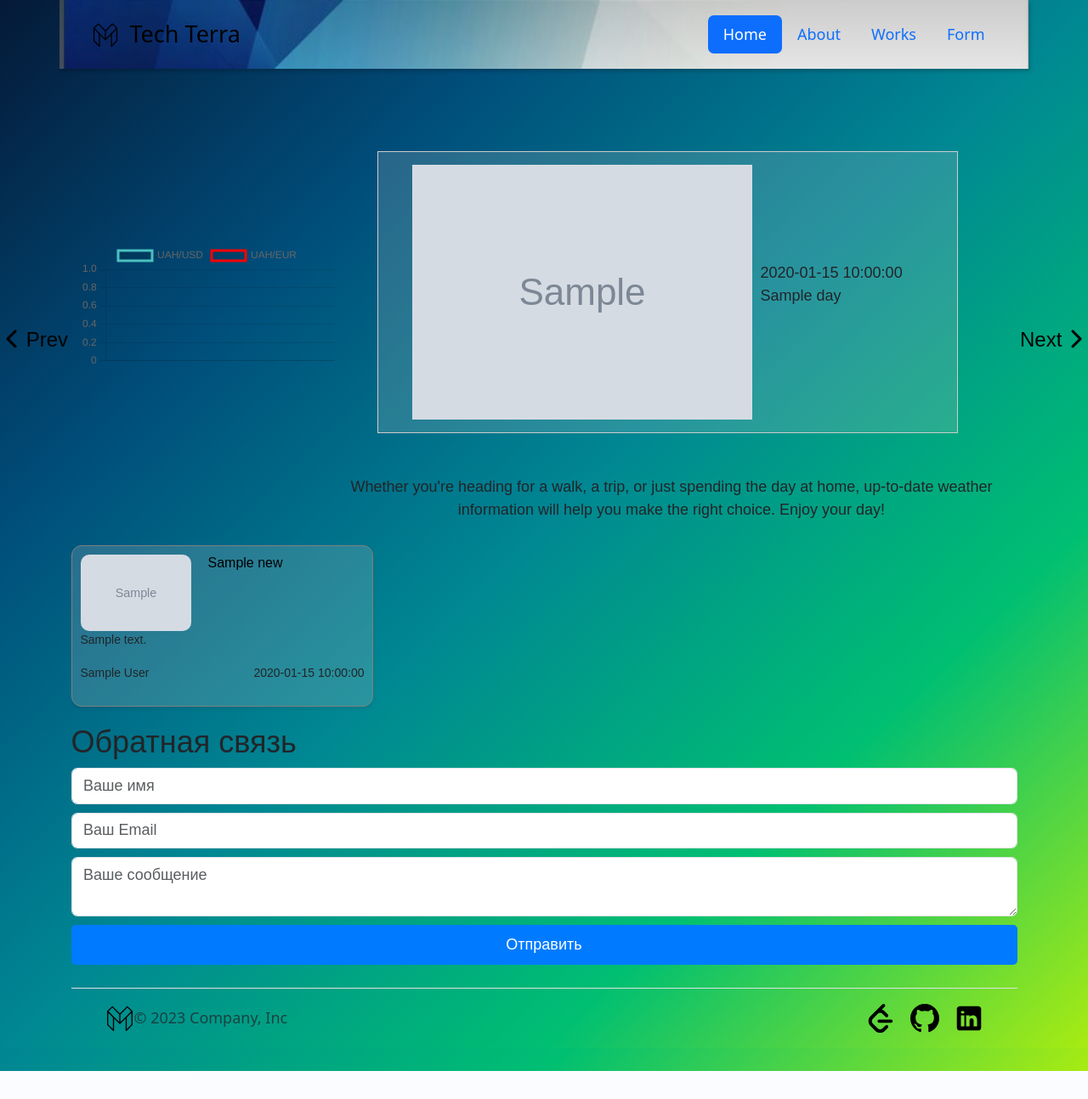
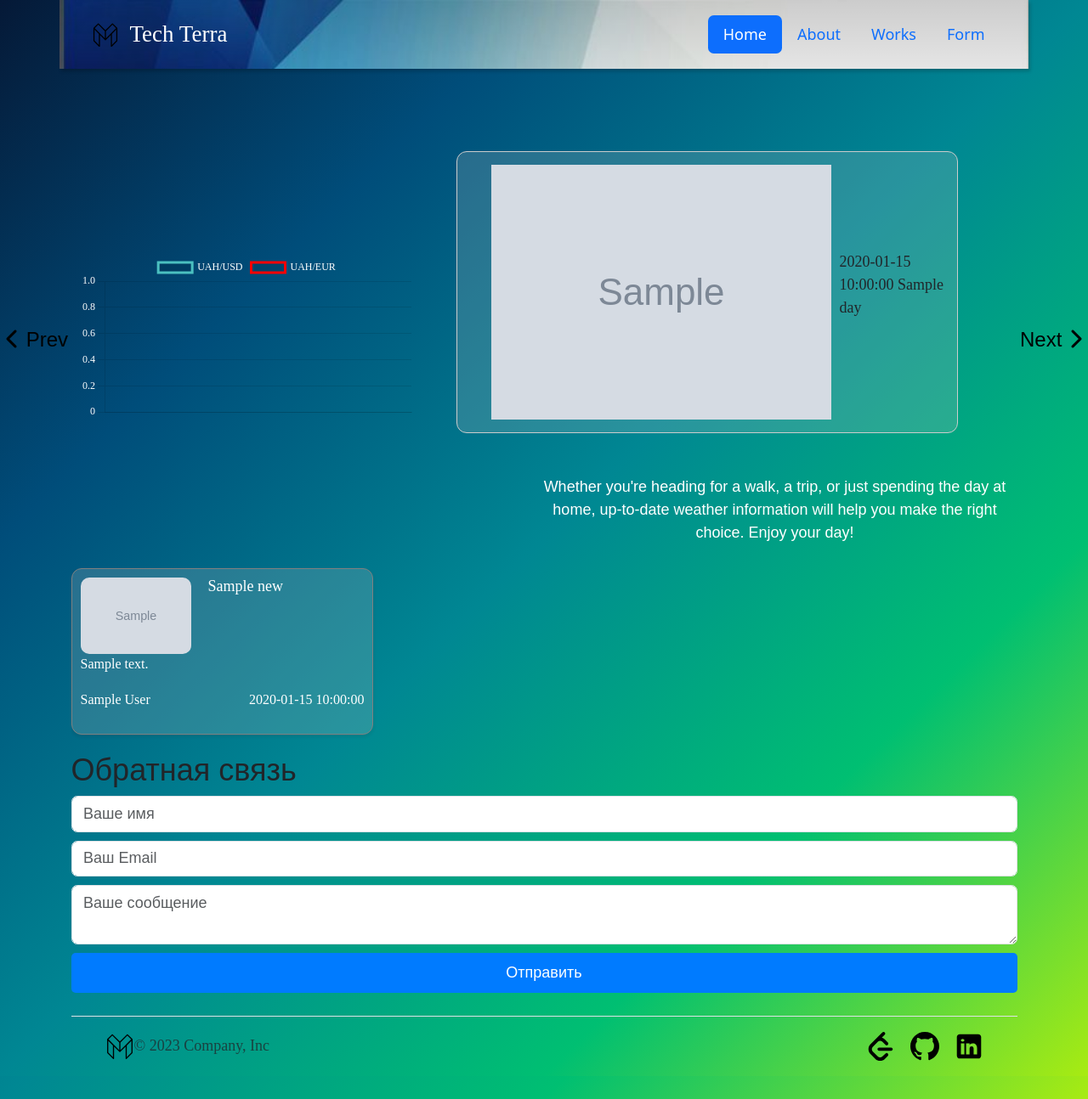
Before and after one commit to MorkvargIX/TechTerra, a Flask app: template app/templates/index.html in a window 1280 px wide; the page is wider, and only the part inside the window is pictured. Shown: that part at 85% size. Before the commit the page ends 1261 px from the top of that part, so only its background shows below. Run offline with Flask 3, Linux system fonts and the light colour scheme; the template is opened without the code that fills it: most values are stand-ins (such as "Sample title", 1, 10 or a date in 2020); grey boxes marked "Sample" are stand-in pictures; some libraries are stand-ins or nearby versions.

Commit message:
Fix styles

```diff
--- a/app/static/css/style.css
+++ b/app/static/css/style.css
@@ -3,6 +3,7 @@ body, html {
   margin: 0;
   padding: 0;
   background-image: linear-gradient(to right bottom, #051937, #004d7a, #008793, #00bf72, #a8eb12);
+  background-repeat: no-repeat;
   font-family: Source Sans Pro;
   font-size: 18px;
 }
@@ -27,7 +28,7 @@ body, html {
     background: #ffffff;
     background-size: cover;
     background-repeat: no-repeat;
-    color: #fff;
+    color: #ffffff;
     box-shadow: 2px 3px 4px rgba(0, 0, 0, 0.2);
 }
 
@@ -48,6 +49,8 @@ main {
 .footer-container {
     width: 100%;
     padding: 40px;
+    color: #ffffff;
+    font-family: Source Sans Pro;
 }
 
 /* Form */
@@ -124,7 +127,6 @@ main {
 body {
     margin: 0;
     padding: 0;
-    font-family: Arial, sans-serif;
 }
 
 /* WEATHER */
@@ -135,6 +137,7 @@ body {
     list-style: none;
     padding: 0;
     padding-right: 60px;
+    font-family: Source Sans Pro;
 }
 
 .weather-item {
@@ -148,11 +151,13 @@ body {
     background-color: rgba(201, 200, 197, 0.2);
     padding-left: 40px;
     margin-left: 50px;
+    border-radius: 12px;
 }
 
 .weather-item:hover {
     transform: scale(1.05);
-    border-color: #4CAF50;
+    background-color: rgba(201, 200, 197, 0.2);
+    border-radius: 12px;
 }
 
 .weather-item .weather-item-header {
@@ -171,13 +176,14 @@ body {
     right: -100%;
     width: 100%;
     height: 100%;
-    background-color: rgba(255, 255, 255, 0.9);
+    background-color: rgba(201, 200, 197, 0.4);
+    border-radius: 12px;
     opacity: 0;
     transition: opacity 0.3s ease-in-out, right 0.3s ease-in-out;
     display: flex;
     flex-direction: column;
     justify-content: center;
-    padding: 20px;
+    padding: 30px;
     box-sizing: border-box;
 }
 
@@ -195,7 +201,9 @@ body {
 
 .weather-text{
     text-align: center;
-
+    color: #ffffff;
+    width: 700px;
+    padding-left: 150px;
 }
 
 .finance {
@@ -210,11 +218,12 @@ body {
     width: 100%;
     overflow: hidden;
     position: relative;
+    color: #ffffff;
 }
 
 .news-title {
     display: flex;
-
+    color: #ffffff;
 }
 
 .news-block {
@@ -238,7 +247,9 @@ body {
 
 .news-item a{
     text-decoration: none;
-    color: black;
+    color: #ffffff;
+    font-family: Source Sans Pro;
+    font-size: 18px;
 }
 
 .news-item h4:hover{
@@ -260,7 +271,8 @@ body {
 }
 
 .news-item p {
-    font-size: 14px;
+    font-family: Source Sans Pro;
+    font-size: 16px;
     overflow: hidden;
     text-overflow: ellipsis;
 }
--- a/app/static/js/script.js
+++ b/app/static/js/script.js
@@ -36,14 +36,46 @@ document.addEventListener("DOMContentLoaded", function () {
                 label: 'UAH/USD',
                 data: usd_rate,
                 borderColor: 'rgb(75, 192, 192)',
+                pointBackgroundColor: 'rgb(130, 100, 192)',
                 borderWidth: 3
             },
             {
                 label: 'UAH/EUR',
                 data: euro_rate,
                 borderColor: 'rgb(255, 0, 0)',
+                pointBackgroundColor: 'rgb(130, 100, 192)',
                 borderWidth: 3
-            }]
+            },]
+        },
+        options: {
+            scales: {
+                y: {
+                    ticks: {
+                        font: {
+                            family: 'Source Sans Pro', // Шрифт для меток оси Y
+                        },
+                        color: 'white', // Цвет текста меток оси Y
+                    },
+                },
+                x: {
+                    ticks: {
+                        font: {
+                            family: 'Source Sans Pro', // Шрифт для меток оси Y
+                        },
+                        color: 'white', // Цвет текста меток оси Y
+                    },
+                },
+            },
+            plugins: {
+                legend: {
+                    labels: {
+                        font: {
+                            family: 'Source Sans Pro', // Шрифт для легенды
+                        },
+                        color: 'white', // Цвет текста легенды
+                    },
+                },
+            },
         },
     });
 });
--- a/app/templates/base.html
+++ b/app/templates/base.html
@@ -11,11 +11,11 @@
 </head>
 <body>
     <div class="container main-header" style="background: linear-gradient(to bottom, rgba(0, 0, 0, 0.2), rgba(0, 0, 0, 0.1)), url('/static/img/header.jpg'); background-size: cover;
-    background-repeat: no-repeat;">
+    background-repeat: no-repeat; color: #ffffff;">
         <header class="d-flex flex-wrap justify-content-center py-3 mb-4 header-container">
-          <a href="/" class="d-flex align-items-center mb-3 mb-md-0 me-md-auto link-body-emphasis text-decoration-none ">
+          <a href="/" class="d-flex align-items-center mb-3 mb-md-0 me-md-auto link-body-emphasis text-decoration-none " style="color: #ffffff;">
             <img class="bi me-2" width="40" height="32" src="{{ url_for( 'static', filename='img/logo.svg') }}" alt="logo">
-            <span class="fs-4">Tech Terra</span>
+            <span class="fs-4" style="color: #ffffff; font-family: Source Sans Pro;">Tech Terra</span>
           </a>
 
           <ul class="nav nav-pills">
```
